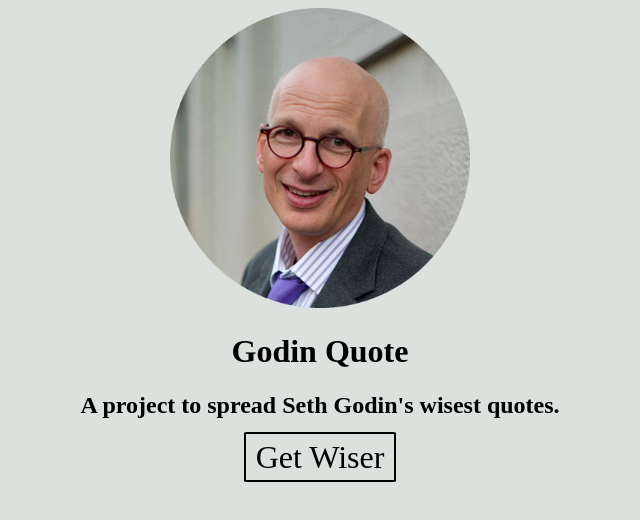
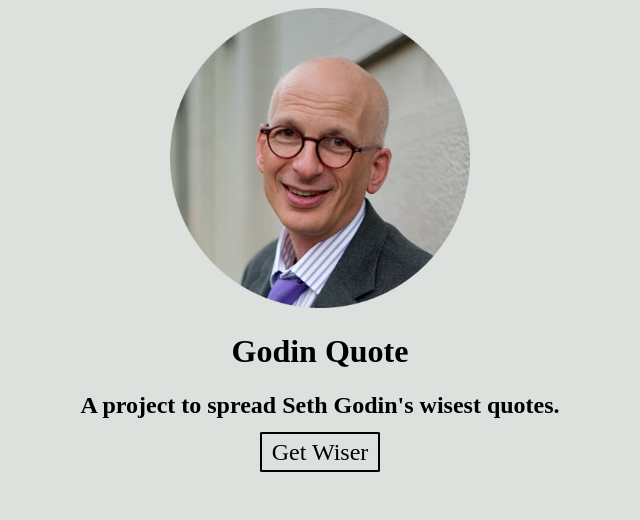
Before and after one commit to silasfacanha/godin_quote, a plain HTML site: page index.html in a window 1280 px wide. Shown: the whole page, without its empty margins (320-960 px from the left). Drawn offline with Linux system fonts and the light colour scheme.

Commit message:
Adjust the size of the get wiser button

```diff
--- a/index_styles.css
+++ b/index_styles.css
@@ -25,7 +25,7 @@
   border:2px solid black;
   font-size: 3vh;
   border-radius:2%;
-  font-size: 4vh;
+
   padding: 5px 10px;
 
 
```
